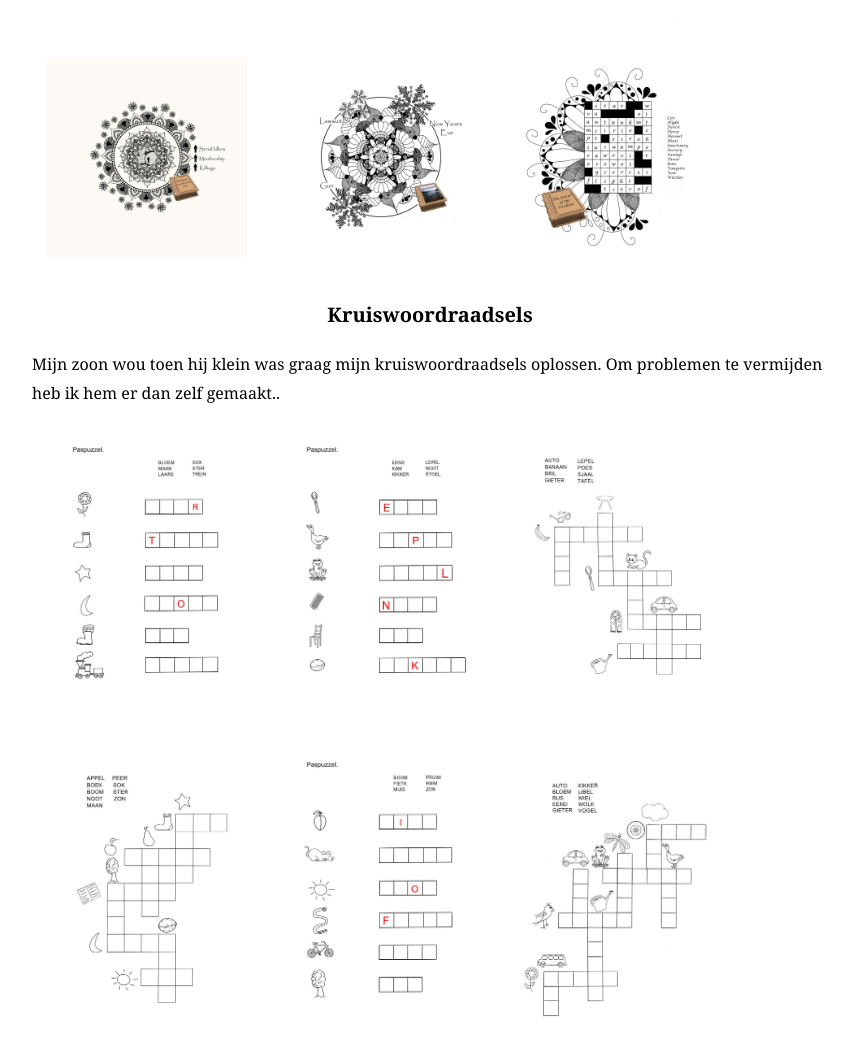
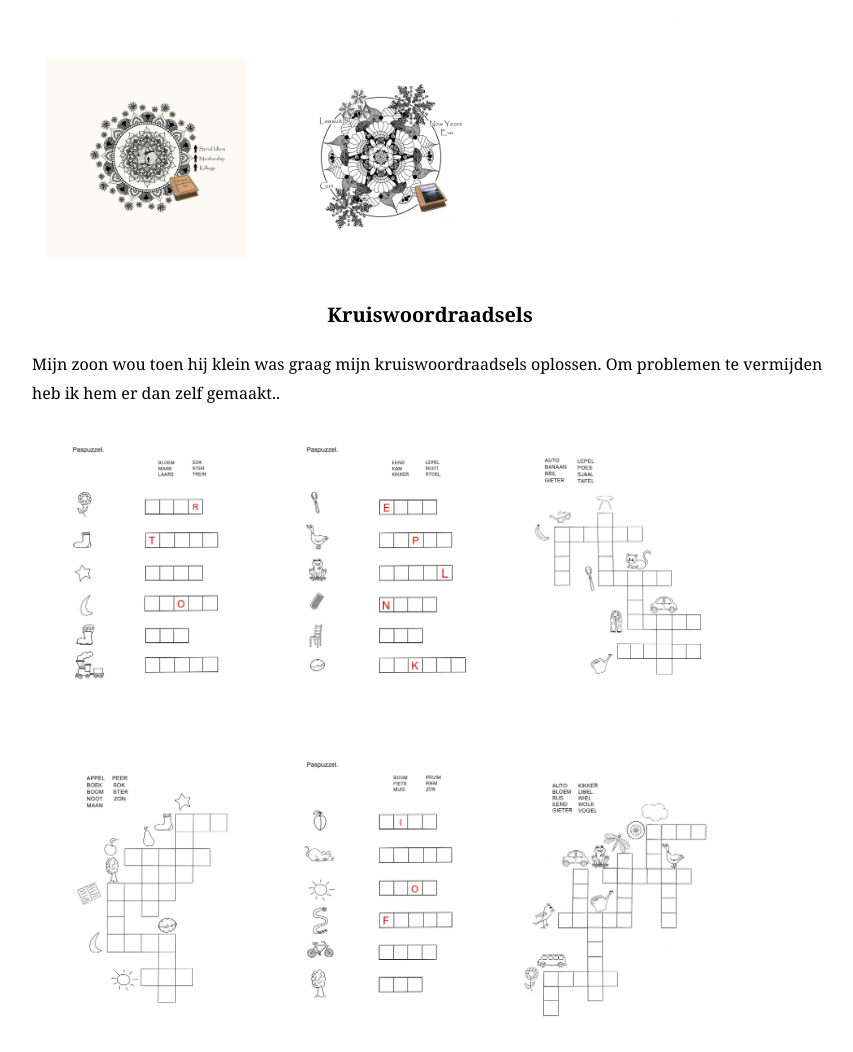
Before and after one commit to ClaesK37/Casey, a plain HTML site: page Portfolio.html in a window 1280 px wide. Shown: the part 1551-2603 px from the top of the page, without its empty margins (210-1063 px from the left). Drawn offline with Linux system fonts and the light colour scheme.

Commit message:
Update Portfolio.html

```diff
--- a/Portfolio.html
+++ b/Portfolio.html
@@ -60,7 +60,6 @@
               <a href="img/M6_DeJongenDieZijnVaderZocht.jpg" data-lightbox="mygallery" data-title="De fluwelen bijl"><img alt="M6" src="img/M6_DeJongenDieZijnVaderZocht_small.jpg"></a>
               <a href="img/M7_DeSeriemoordernaarsclub.jpg" data-lightbox="mygallery" data-title="Dwaalspoor"><img alt="M7" src="img/M7_DeSeriemoordernaarsclub_small.jpg"></a>
               <a href="img/M8_Dwaalspoor.jpg" data-lightbox="mygallery" data-title="De jongen die zijn vader zocht"><img alt="M8" src="img/M8_Boek4_Dwaalspoor_small.jpg"></a>
-              <a href="img/M9_TheToweroftheSwallow.jpg.jpg" data-lightbox="mygallery" data-title="The tower of the swallow"><img alt="M9" src="img/M9_TheToweroftheSwallow_small.jpg"></a>
             </div>
 
             <div class="gallery">
```
